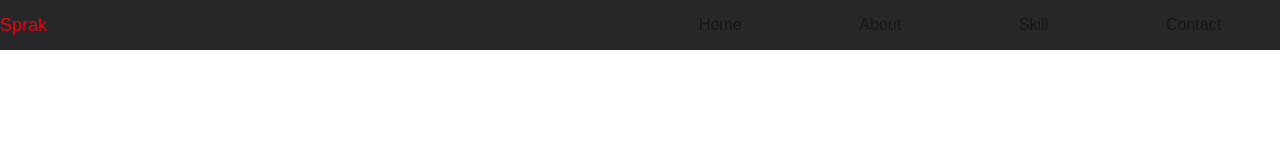
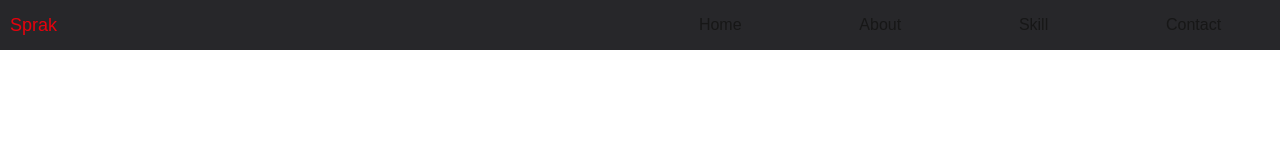
Before and after one commit to spark16x/portfolio, a Next.js app: page / in a window 1280 px wide. Shown: the top 160 px of the page. Built offline with nearby package versions, Linux system fonts and the light colour scheme.

Commit message:
update page.jsx

```diff
--- a/app/page.jsx
+++ b/app/page.jsx
@@ -5,7 +5,7 @@ export default function Home() {
   return (
     <>
     <header className="w-full h-[50px] flex justify-between items-center bg-zinc-800">
-      <Link href="#" className="text-red-600 text-lg" >Sprak</Link>
+      <Link href="#" className="p-[10px] text-red-600 text-lg" >Sprak</Link>
       <nav className="w-1/2 flex justify-around">
       <Link href="#" className="hover:text-red-600">Home</Link>
       <Link href="#" className="hover:text-red-600">About</Link>
```
